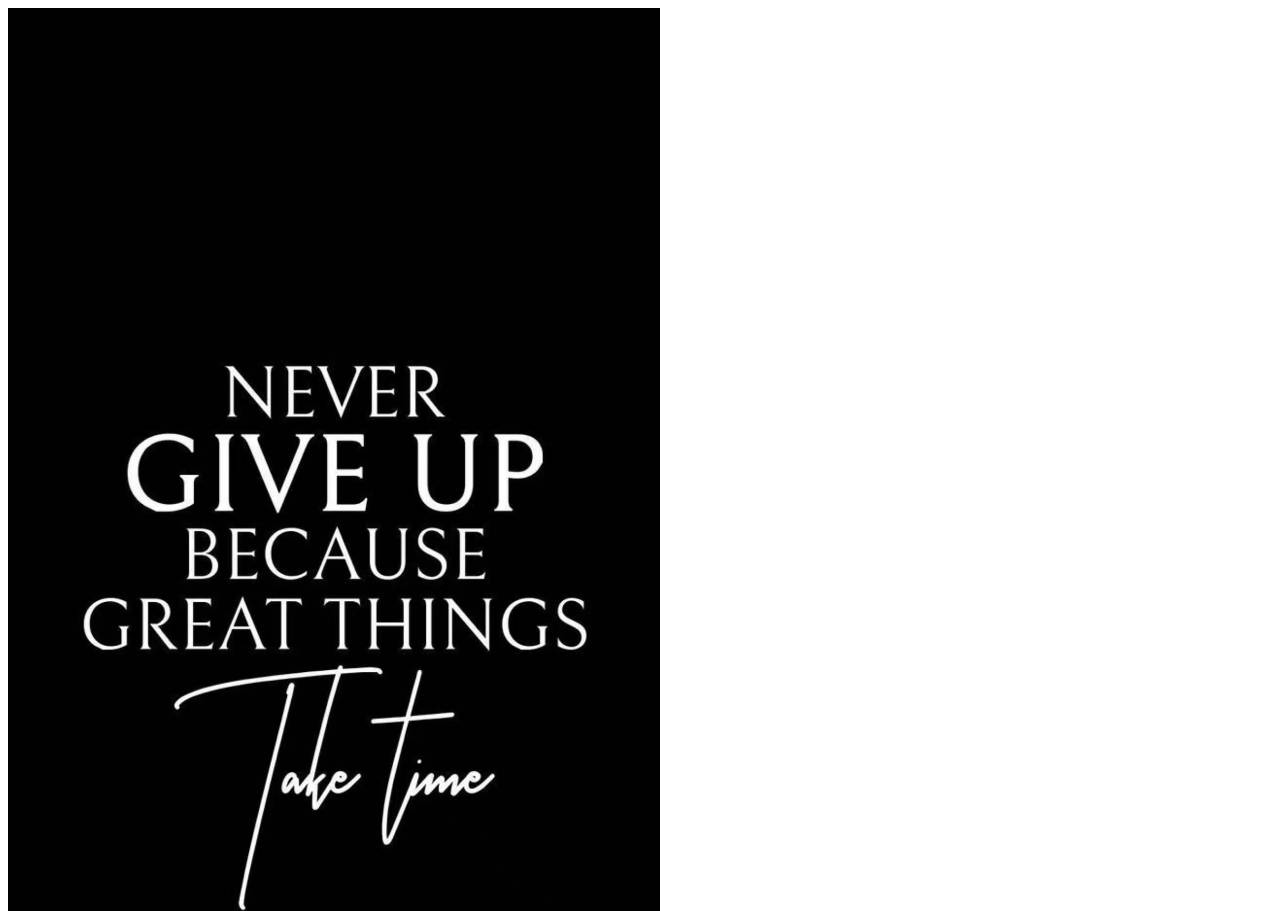
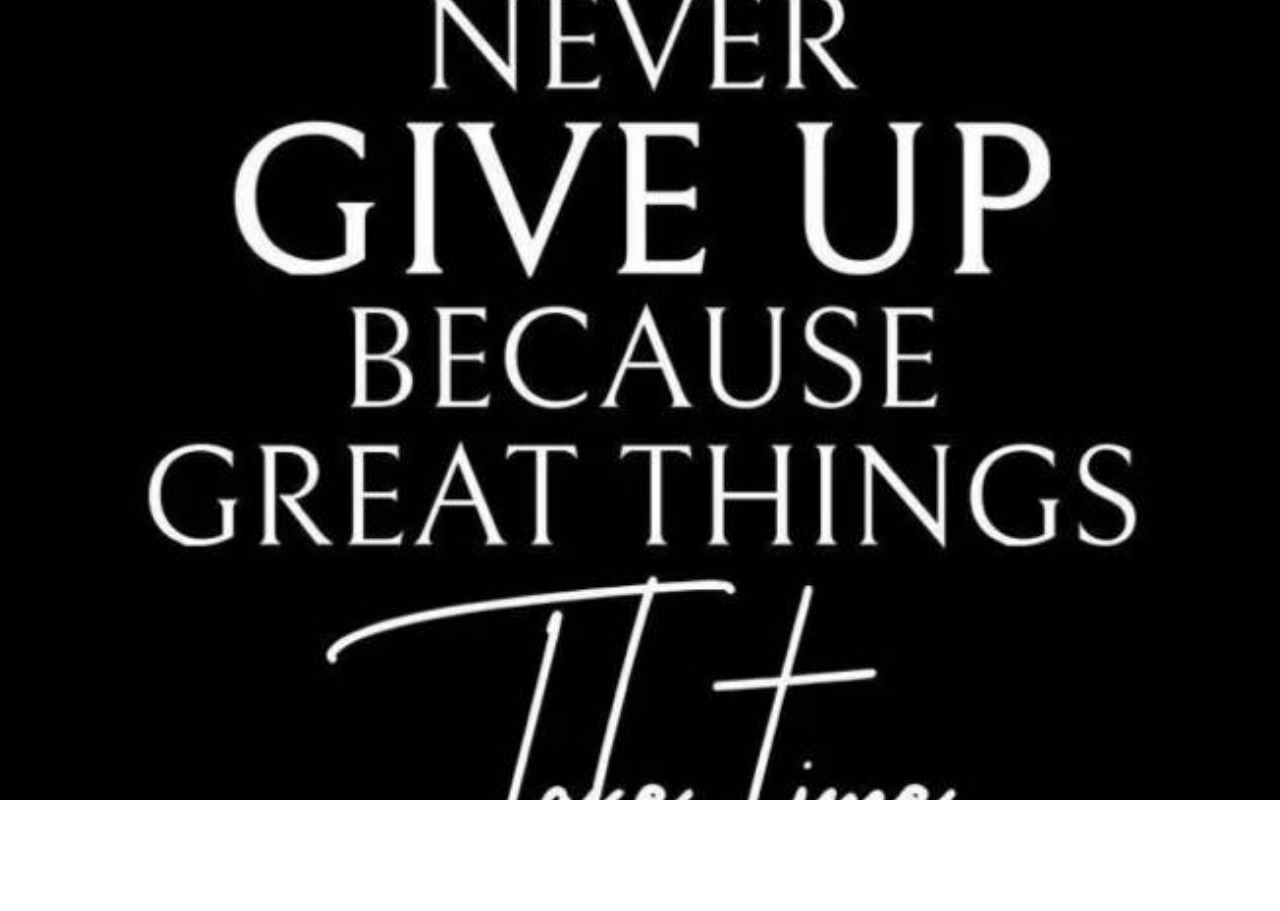
Before and after one commit to prettylucky/Bible, a plain HTML site: page index.html in a window 1280 px wide. Shown: the top 911 px of the page. After the commit the page ends 804 px from the top, so only its background shows below. Drawn offline with Linux system fonts and the light colour scheme.

Commit message:
Update index.html

```diff
--- a/index.html
+++ b/index.html
@@ -6,9 +6,18 @@
     <meta name="viewport" content="width=device-width, initial-scale=1.0">
     <title>zmm</title>
     <style>
+        html,
+        body {
+            margin: 0;
+            padding: 0;
+            height: 100%;
+        }
+
         img {
-            width: auto;
-            max-height: 100%;
+            width: 100%;
+            height: 100%;
+            object-fit: cover;
+            object-position: center;
         }
     </style>
 </head>
```
